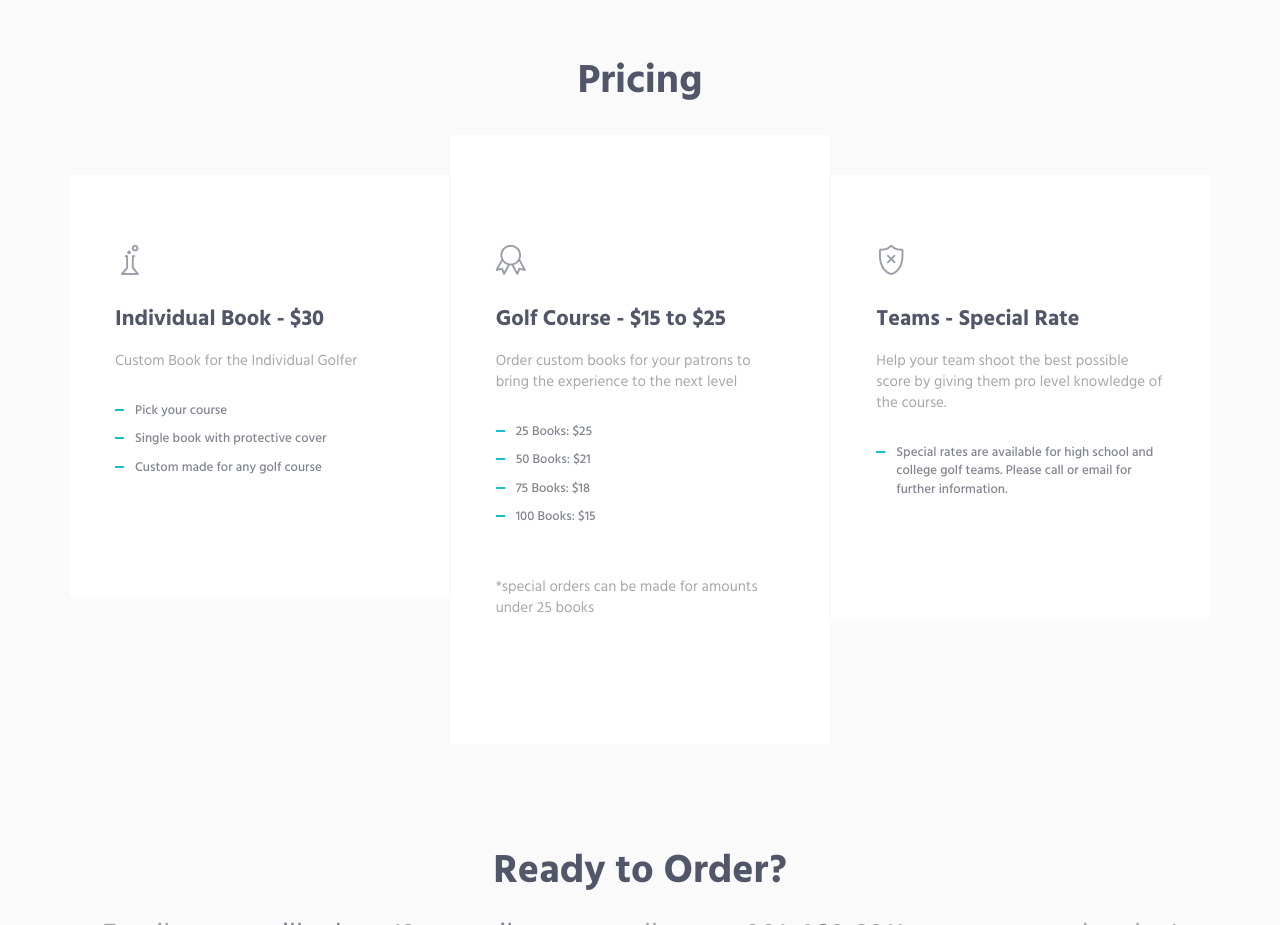
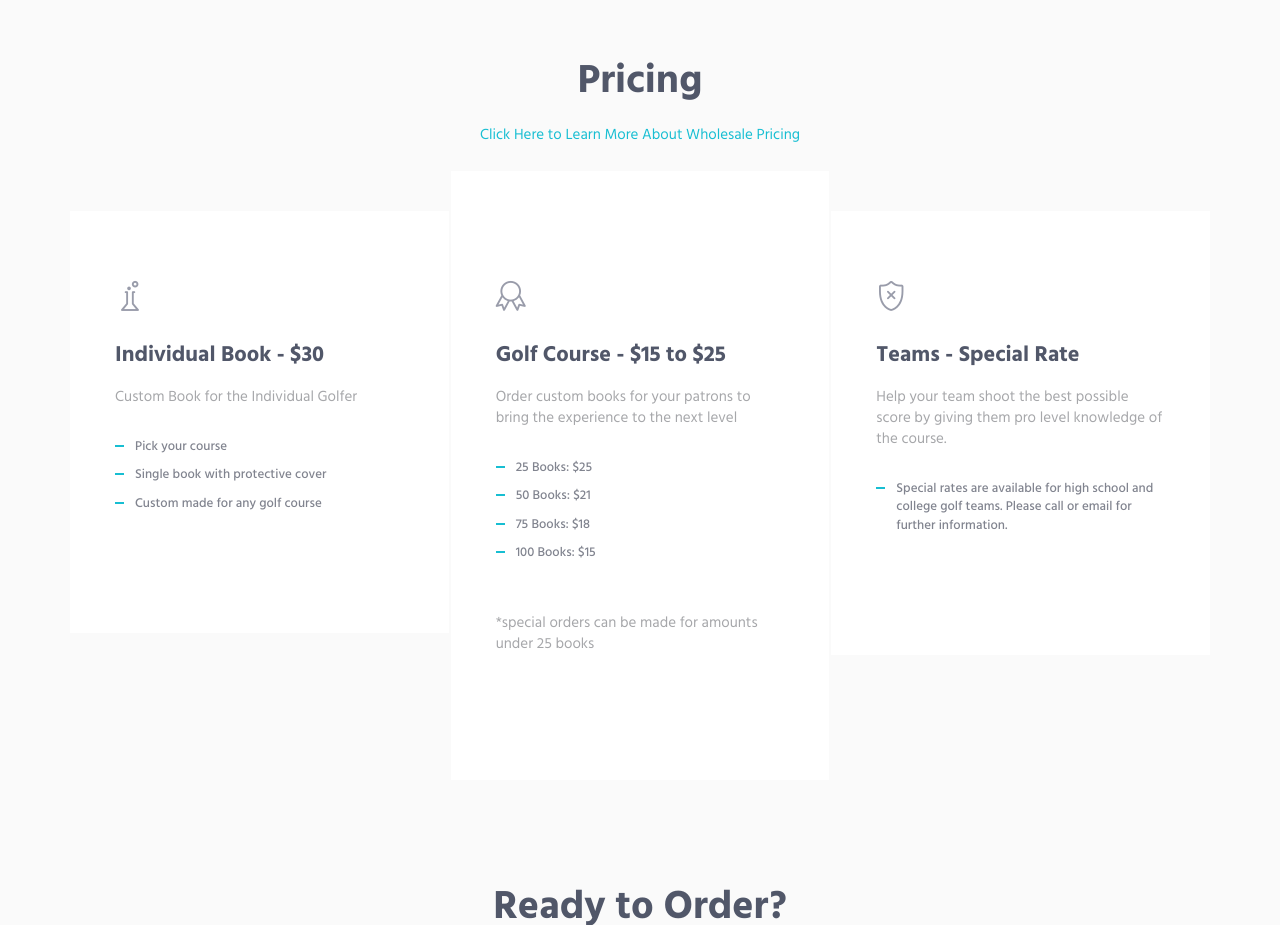
Before and after one commit to amasson99/Palmer-Yardage-Books, a plain HTML site: page index.html in a window 1280 px wide. Shown: the part 2680-3605 px from the top of the page. Drawn offline with Linux system fonts and the light colour scheme.

Commit message:
Adding wholesale pricing

```diff
--- a/index.html
+++ b/index.html
@@ -297,6 +297,7 @@
         <div id="pricing" class="bg-color-sky-light">
             <div class="content-lg container">
               <h1 align="center">Pricing</h1>
+              <p align="center"><a style="color: #17bed2" href="WholesalePricing.pdf">Click Here to Learn More About Wholesale Pricing</a></p>
                 <div class="row row-space-1">
                     <div class="col-sm-4 sm-margin-b-2">
                         <!-- Pricing -->
```
Also changed, not shown: 1 other file.
